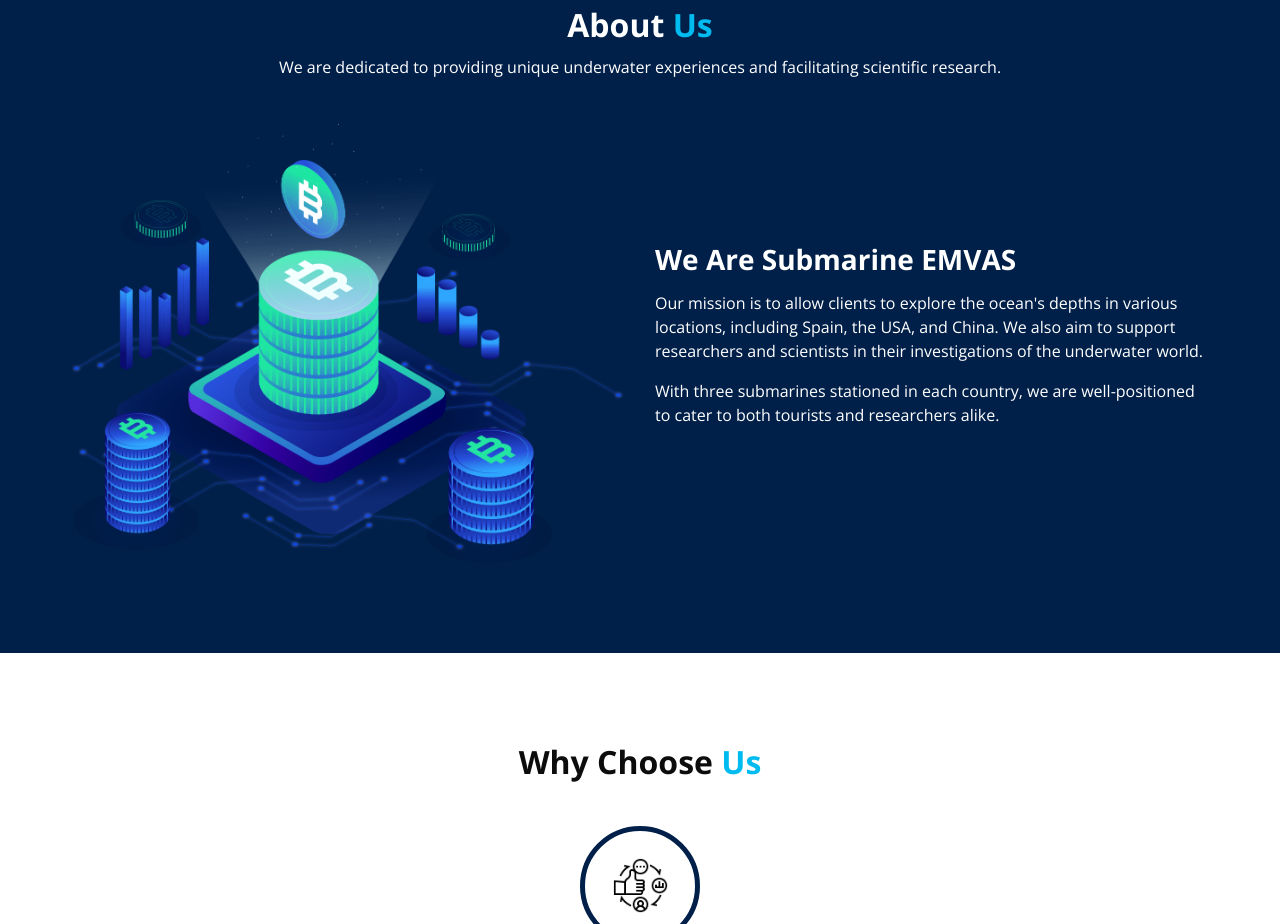
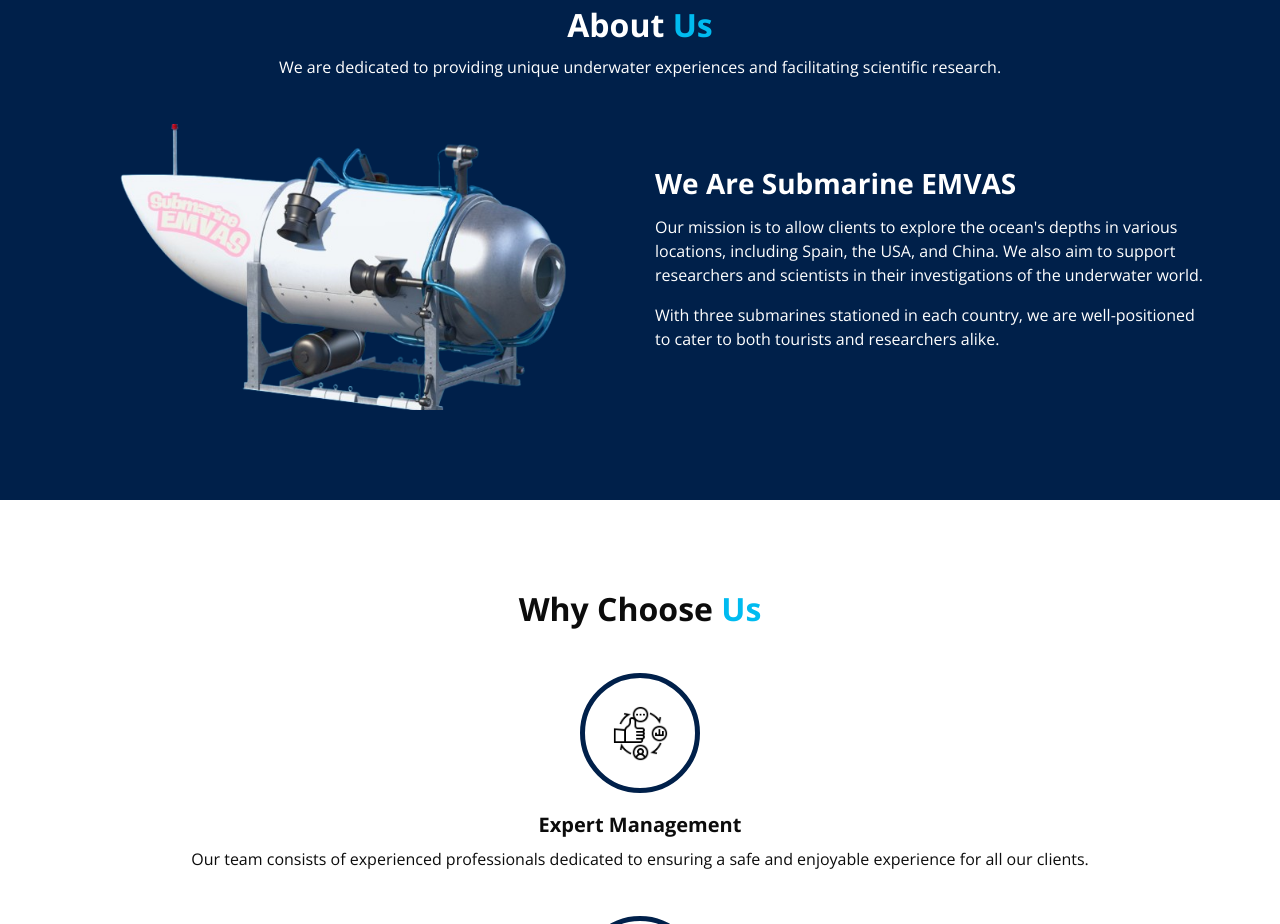
Before and after one commit to S4IL21/Submarine-EMVAS, a plain HTML site: page index.html in a window 1280 px wide. Shown: the part 1599-2523 px from the top of the page. Drawn offline with nearby package versions, Linux system fonts and the light colour scheme; some packages are replaced by stand-ins of ours.

Commit message:
Update index.html

```diff
--- a/index.html
+++ b/index.html
@@ -196,7 +196,7 @@
       <div class="row">
         <div class="col-md-6 ">
           <div class="img-box">
-            <img src="images/about-img.png" alt="">
+            <img src="images/slider-img.png" alt="">
           </div>
         </div>
         <div class="col-md-6">
```
